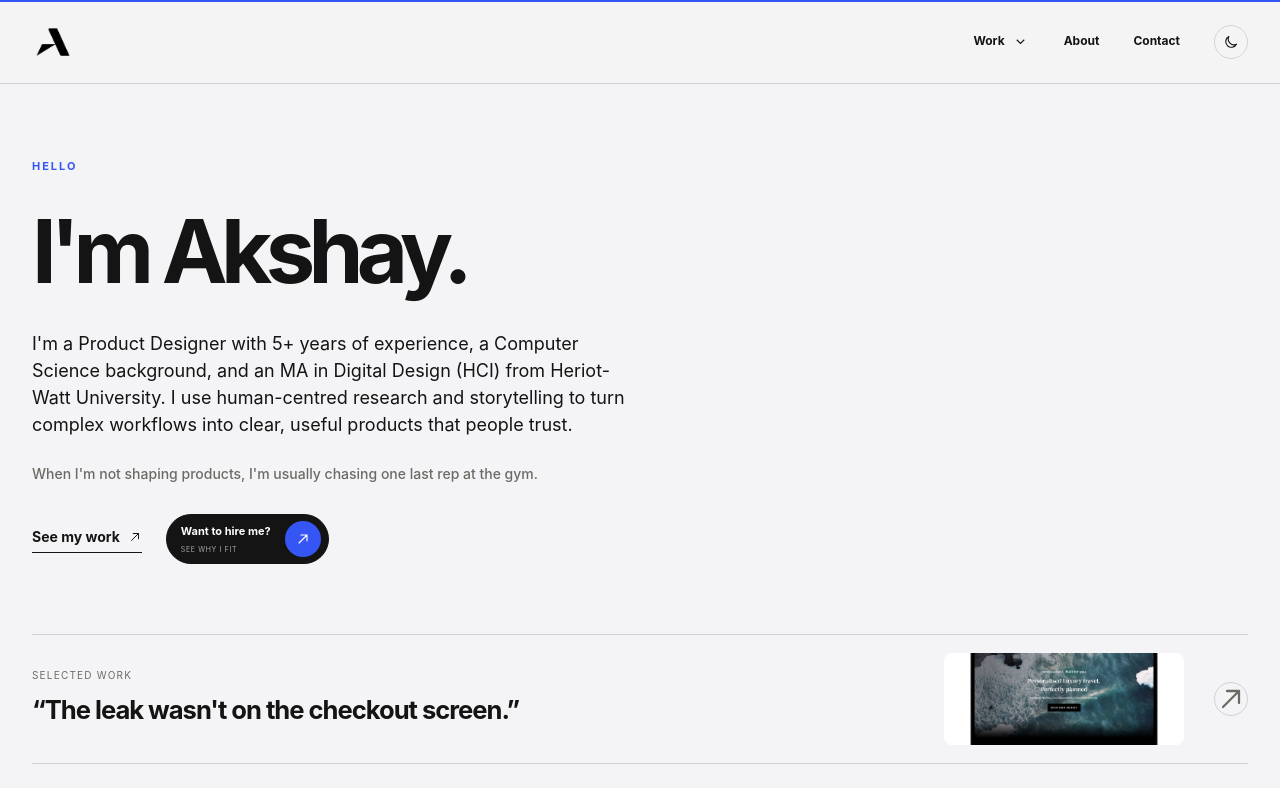
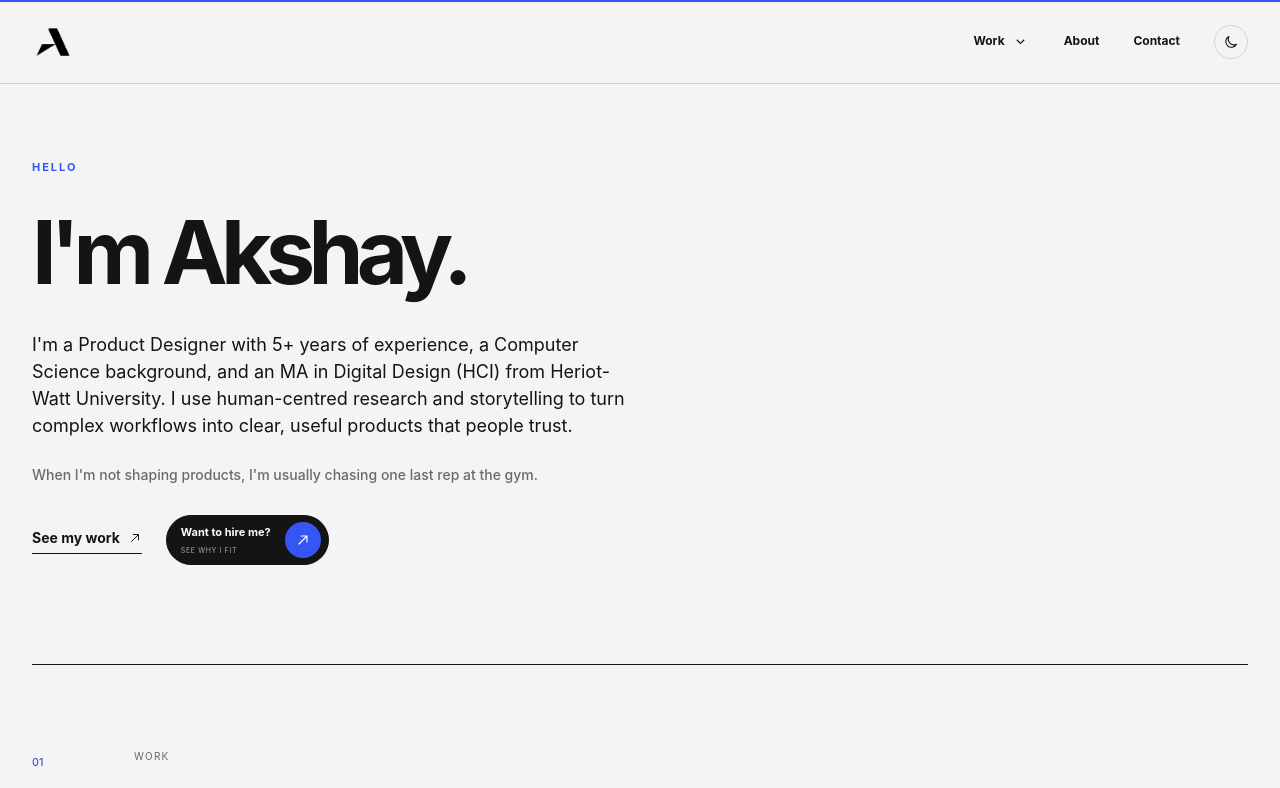
Before and after one commit to Akshayux/akshay-portfolio, a Next.js app: page / in a window 1280 px wide. Shown: the top 788 px of the page. Built offline with nearby package versions, Linux system fonts and the light colour scheme.

Commit message:
Tighten hero to work transition

```diff
--- a/app/globals.css
+++ b/app/globals.css
@@ -977,8 +977,10 @@ html[data-theme="dark"] .case-study-media{background:#20201d}.case-study-copy h3
 }
 
 /* Home hero is intentionally type-led; the portrait now belongs to the About canvas. */
-.hero{grid-template-columns:1fr}
+.hero{grid-template-columns:1fr;min-height:calc(100vh - 220px);padding-bottom:28px}
 .hero-copy{max-width:980px}
+.featured-work{padding-top:84px}
+@media (max-width:760px){.hero{min-height:0;padding-bottom:30px}.featured-work{padding-top:88px}}
 
 @media (max-width:760px){
   .about-canvas{padding:64px 0 82px}
--- a/app/page.tsx
+++ b/app/page.tsx
@@ -15,11 +15,6 @@ export default function Home(){return <PageFrame>
         <div className="hero-cta-row"><Link className="text-link" href="/work" data-cursor-label="View">See my work <Arrow/></Link><RecruiterBrief/></div>
       </div>
     </div>
-    <Link className="hero-work-peek reveal" href="#selected-work" data-cursor-label="View work" aria-label="Preview selected work">
-      <div><span>Selected work</span><strong>&ldquo;The leak wasn&apos;t on the checkout screen.&rdquo;</strong></div>
-      <img src="/optimized/luxtj-main.jpg" alt="Preview of the LUXTJ travel product"/>
-      <Arrow/>
-    </Link>
   </section>
 
   <section className="featured-work shell" id="selected-work">
```
